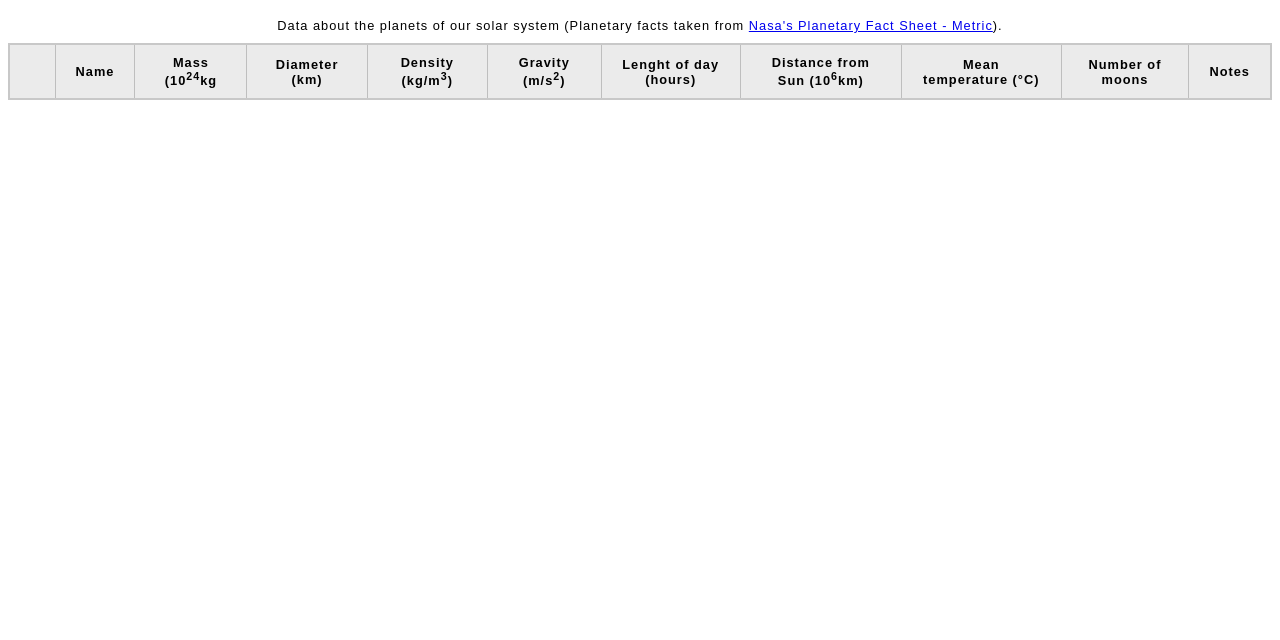
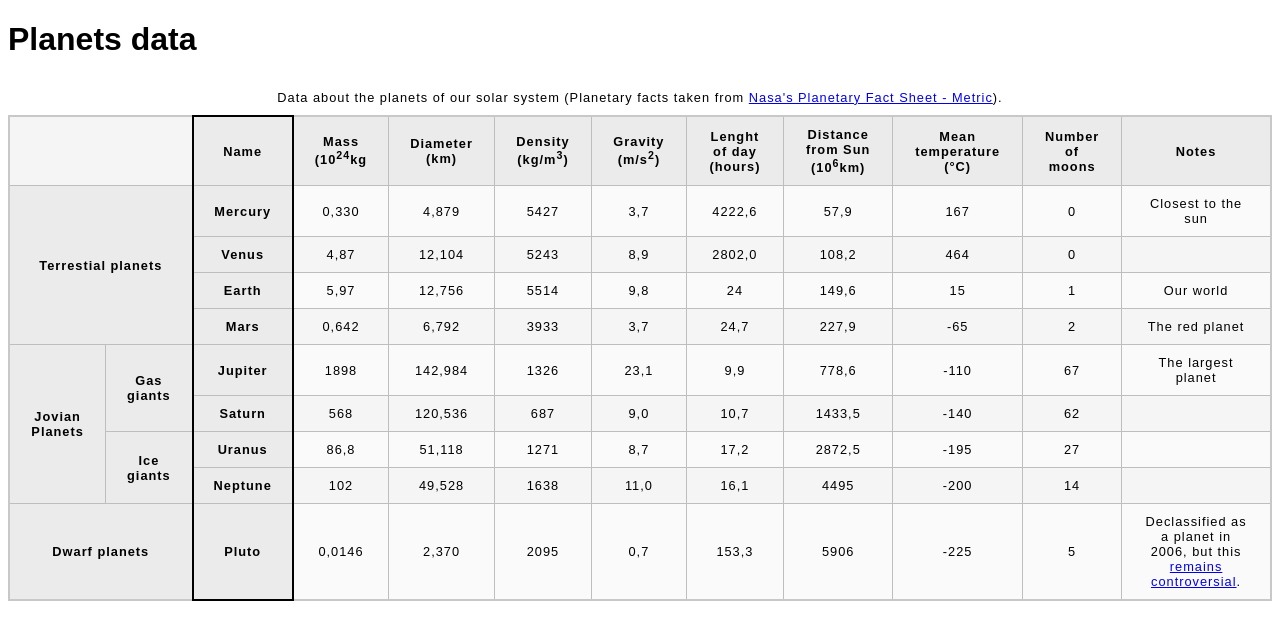
Before and after one commit to erikboren/crispy-doodle, a plain HTML site: page planets.html in a window 1280 px wide. Drawn offline with Linux system fonts and the light colour scheme.

Commit message:
Planets table

```diff
--- a/planets.html
+++ b/planets.html
@@ -7,9 +7,14 @@
     <title>Document</title>
     <link rel="stylesheet" href="minimal-table.css">
 <body>
+    <h1>Planets data</h1>
     <table>
+        <colgroup>
+            <col span="2">
+            <col style="border: 2px solid black">
+        </colgroup>
         <tr>
-            <th>&nbsp</th>
+            <td colspan="2">&nbsp</td>
             <th>Name</th>
             <th>Mass (10<sup>24</sup>kg</th>
             <th>Diameter (km)</th>
@@ -21,6 +26,119 @@
             <th>Number of moons</th>
             <th>Notes</th>
         </tr>
+        <tr>
+            <th rowspan="4" colspan="2" scope="rowgroup"> Terrestial planets</th>
+            <th scope="row">Mercury</th>
+            <td>0,330</td>
+            <td>4,879</td>
+            <td>5427</td>
+            <td>3,7</td>
+            <td>4222,6</td>
+            <td>57,9</td>
+            <td>167</td>
+            <td>0</td>
+            <td>Closest to the sun</td>
+        </tr>
+        <tr>
+            <th scope="row">Venus</th>
+            <td>4,87</td>
+            <td>12,104</td>
+            <td>5243</td>
+            <td>8,9</td>
+            <td>2802,0</td>
+            <td>108,2</td>
+            <td>464</td>
+            <td>0</td>
+            <td></td>
+        </tr>
+        <tr>
+            <th scope="row">Earth</th>
+            <td>5,97</td>
+            <td>12,756</td>
+            <td>5514</td>
+            <td>9,8</td>
+            <td>24</td>
+            <td>149,6</td>
+            <td>15</td>
+            <td>1</td>
+            <td>Our world</td>
+        </tr>
+        <tr>
+           <th scope="row">Mars</th>
+            <td>0,642</td>
+            <td>6,792</td>
+            <td>3933</td>
+            <td>3,7</td>
+            <td>24,7</td>
+            <td>227,9</td>
+            <td>-65</td>
+            <td>2</td>
+            <td>The red planet</td>
+        </tr>
+        <tr>
+            <th scope="rowgroup" rowspan="4">Jovian Planets</th>
+            <th scope="rowgroup" rowspan="2">Gas giants</th>
+            <th scope="row">Jupiter</th>
+            <td>1898</td>
+            <td>142,984</td>
+            <td>1326</td>
+            <td>23,1</td>
+            <td>9,9</td>
+            <td>778,6</td>
+            <td>-110</td>
+            <td>67</td>
+            <td>The largest planet</td>
+        </tr>
+        <tr>
+            <th scope="row">Saturn</th>
+            <td>568</td>
+            <td>120,536</td>
+            <td>687</td>
+            <td>9,0</td>
+            <td>10,7</td>
+            <td>1433,5</td>
+            <td>-140</td>
+            <td>62</td>
+            <td></td>
+        </tr>
+        <tr>
+            <th scope="rowgroup" rowspan="2">Ice giants</th>
+            <th scope="row">Uranus</th>
+            <td>86,8</td>
+            <td>51,118</td>
+            <td>1271</td>
+            <td>8,7</td>
+            <td>17,2</td>
+            <td>2872,5</td>
+            <td>-195</td>
+            <td>27</td>
+            <td></td>
+        </tr>
+        <tr>
+            <th scope="row">Neptune</th>
+            <td>102</td>
+            <td>49,528</td>
+            <td>1638</td>
+            <td>11,0</td>
+            <td>16,1</td>
+            <td>4495</td>
+            <td>-200</td>
+            <td>14</td>
+            <td></td>
+        </tr>
+        <tr>
+            <th scope="row" colspan="2">Dwarf planets</th>
+            <th scope="row">Pluto</th>
+            <td>0,0146</td>
+            <td>2,370</td>
+            <td>2095</td>
+            <td>0,7</td>
+            <td>153,3</td>
+            <td>5906</td>
+            <td>-225</td>
+            <td>5</td>
+            <td>Declassified as a planet in 2006, but this <a href="http://www.usatoday.com/story/tech/2014/10/02/pluto-planet-solar-system/16578959/">remains controversial</a>.</td>
+        </tr>
         <caption>Data about the planets of our solar system (Planetary facts taken from <a href="http://nssdc.gsfc.nasa.gov/planetary/factsheet/">Nasa's Planetary Fact Sheet - Metric</a>).
         </caption>
     </table>
```
